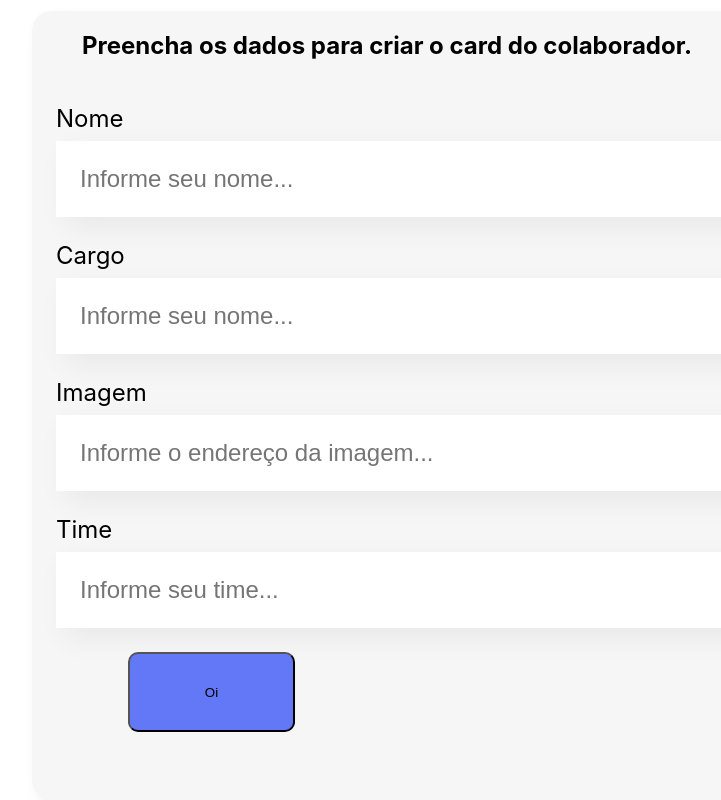
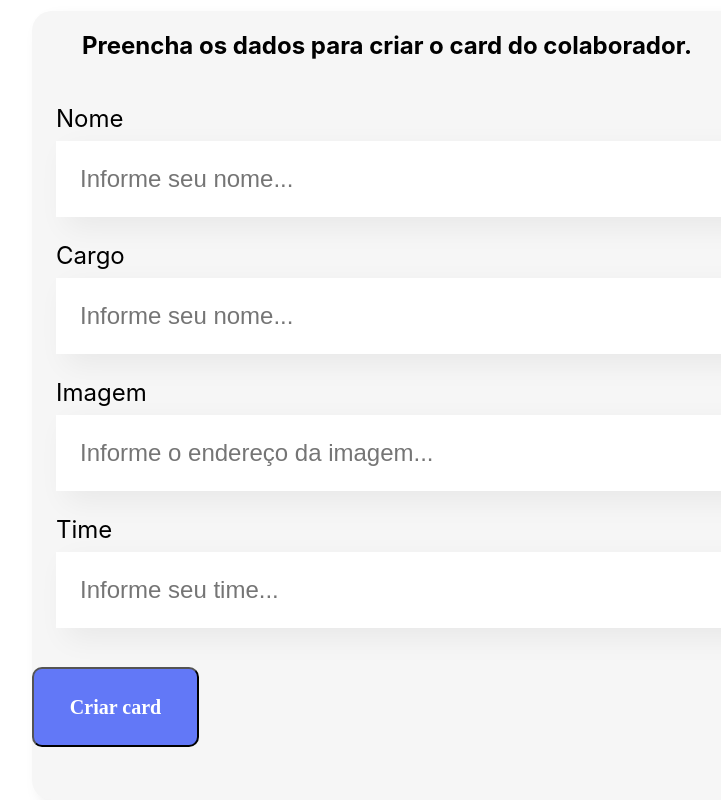
Before and after one commit to eduardorezzadori/desenvolvendo-com-react, a JavaScript app in the folder organograma/: page / in a window 1280 px wide. Shown: the part 547-1347 px from the top of the page, without its empty margins (127-848 px from the left). Built offline with nearby package versions, Linux system fonts and the light colour scheme; the HTML template or start-up script is replaced by a standard one.

Commit message:
Correção da tag button

```diff
--- a/organograma/src/components/Formulario/Formulario.css
+++ b/organograma/src/components/Formulario/Formulario.css
@@ -15,3 +15,18 @@ form h2 {
     box-shadow: 7px 7px 15px 0px rgba(0, 0, 0, 0.08);
     background: #F6F6F6;
 }
+
+form button {
+    color: #FFF;
+    text-align: center;
+    font-family: Montserrat;
+    font-size: 20px;
+    font-style: normal;
+    font-weight: 700;
+    line-height: normal;
+    border-radius: 10px;
+    background: #6278F7;
+    margin: 15px 45px auto auto;
+    width: 167px;
+    height: 80px;
+}
--- a/organograma/src/components/Formulario/index.js
+++ b/organograma/src/components/Formulario/index.js
@@ -1,4 +1,3 @@
-import Button1 from "../Button1"
 import CampoTexto from "../CampoTexto"
 import "./Formulario.css"
 
@@ -11,7 +10,7 @@ const Formulario = () => {
                 <CampoTexto label="Cargo" msg="Informe seu nome..." />
                 <CampoTexto label="Imagem" msg="Informe o endereço da imagem..." />
                 <CampoTexto label="Time" msg="Informe seu time..." />
-                <Button1 />
+                <button>Criar card</button>
             </form>
         </section>
     )
```
